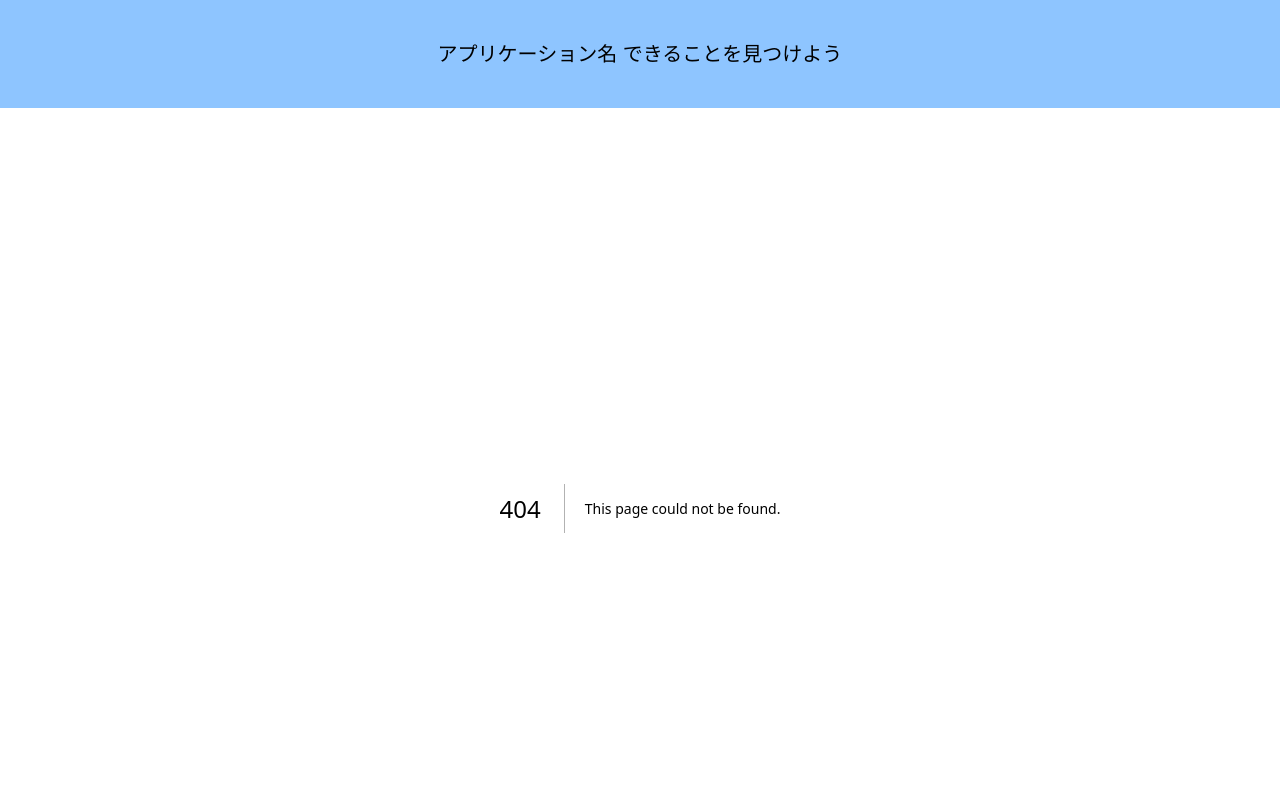
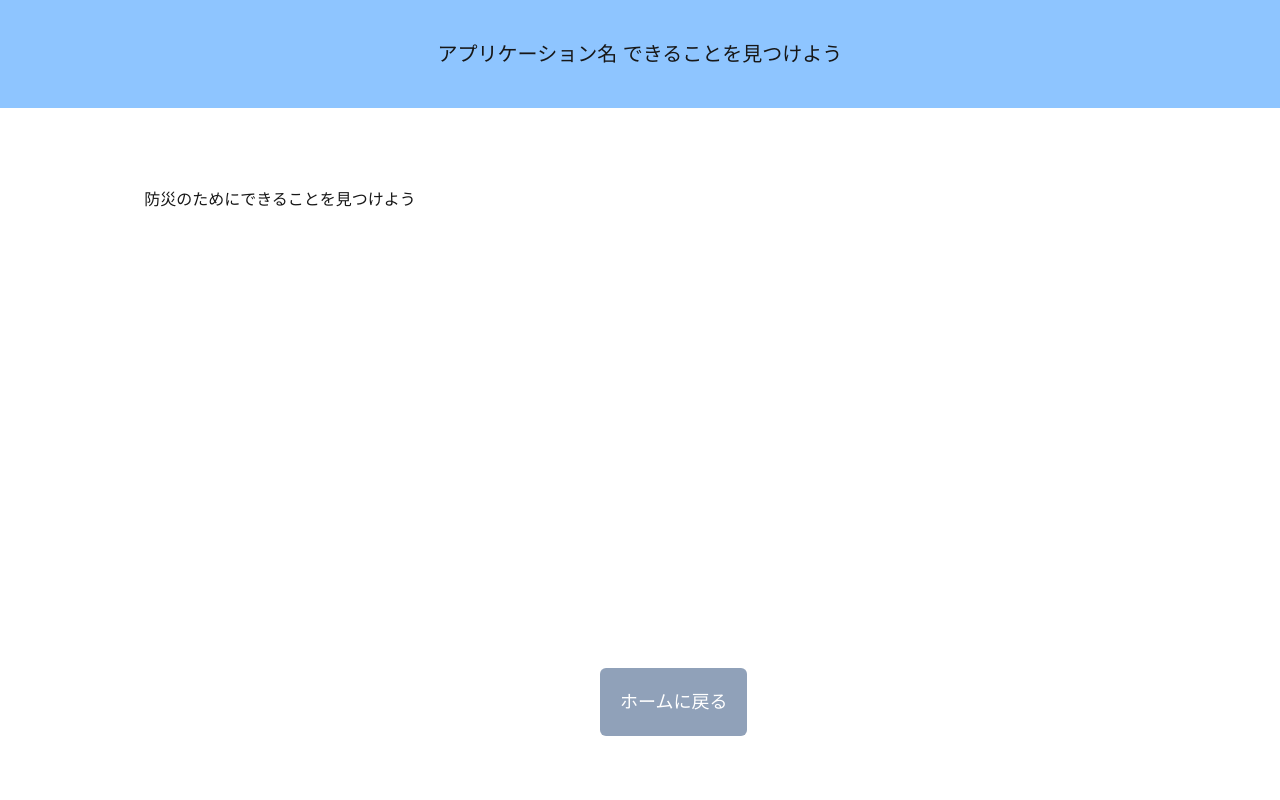
Before and after one commit to funswift/2025swift-C-disaster-prevention-3, a Next.js app: page /pages/result in a window 1280 px wide. Before the commit this address had no page. Shown: the top 800 px of the page. Built offline with nearby package versions, Linux system fonts and the light colour scheme; a web font is replaced by a local one.

Commit message:
結果画面のためのpage.tsxを作成

```diff
--- /dev/null
+++ b/app/pages/result/page.tsx
@@ -0,0 +1,63 @@
+"use client"
+
+import Image from "next/image";
+import { useEffect, useState } from "react";
+import Link from "next/link";
+
+export default function Result() {
+  const [cards, setCards] = useState("0");
+  let cardClass, cardMessage;
+
+
+  useEffect(() => {
+     console.log("sessionStorage:", sessionStorage.getItem("FoodStockCard"));
+    if(sessionStorage.hasOwnProperty("FoodStockCard")){
+      try{
+        setCards(sessionStorage.getItem("FoodStockCard") || "");
+      }catch(e){
+        console.warn("Error getting sessionStorage key FoodStockCard:", e);
+      }
+    }
+  }, []);
+
+  /* 一旦カードのクラスを変える実装にしています */
+  if(Number(cards) == 0){
+    cardClass = 'absolute left-10 w-120 h-150 p-10 bg-white text-center';
+    cardMessage = "防災のためにできることを見つけよう";
+  }
+  if(Number(cards) == 1){
+    cardClass = 'absolute left-10 w-120 h-150 p-10 bg-blue-200 text-center';
+    cardMessage = 'Slide 1';
+  }
+  if(Number(cards) == 2){
+    cardClass = 'absolute left-10 w-120 h-150 p-10 bg-green-200 text-center';
+    cardMessage = 'Slide 2';
+  }
+  if(Number(cards) == 3){
+    cardClass = 'absolute left-10 w-120 h-150 p-10 bg-rose-200 text-center';
+    cardMessage = 'Slide 3';
+  }
+  if(Number(cards) == 4){
+    cardClass = 'absolute left-10 w-120 h-150 p-10 bg-orange-200 text-center';
+    cardMessage = 'Slide 4';
+  }
+
+  return (
+    <>
+
+
+    <div className='relative h-180 mt-10'>
+
+      <div className = {cardClass}>
+        {cardMessage}
+      </div>
+      <Link className="absolute top-130 left-150 bg-slate-400 text-white p-5 rounded-md text-lg" href="/">
+      ホームに戻る
+      </Link>
+
+    </div>
+
+
+    </>
+  );
+}
```
